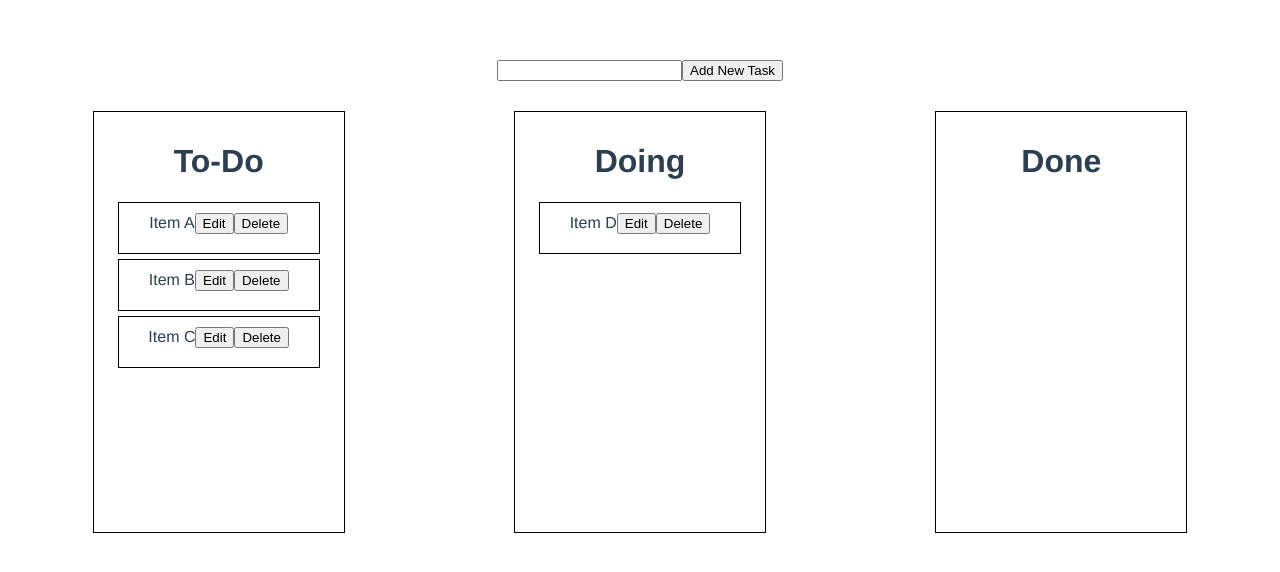
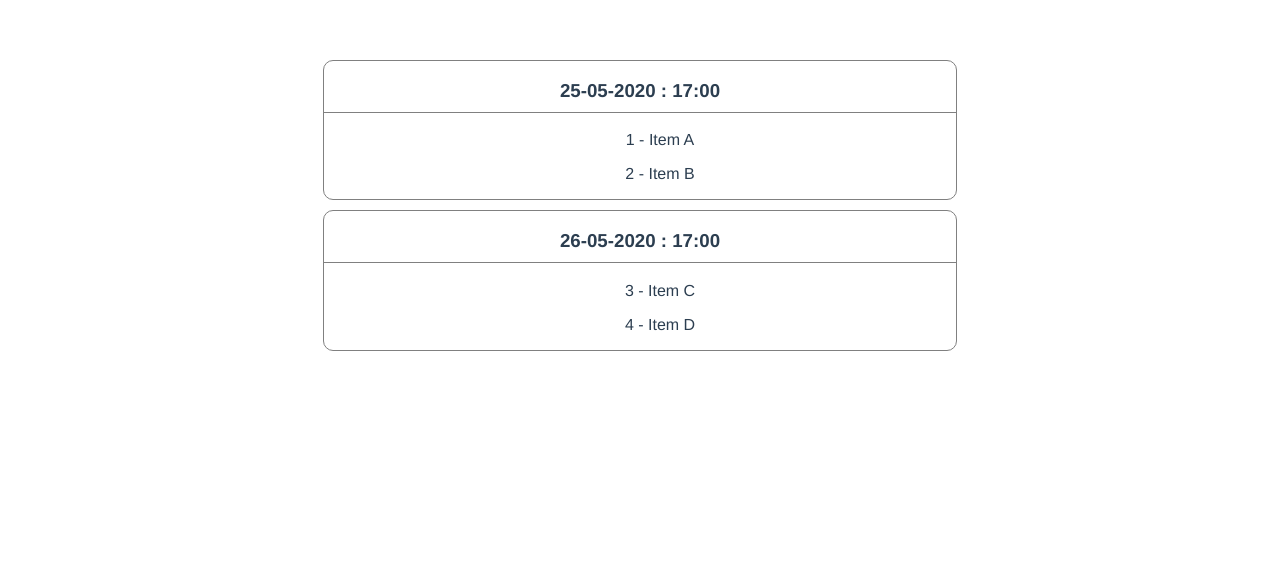
Before and after one commit to maigy256/vue-project, a Vue app: page / in a window 1280 px wide. Shown: the top 572 px of the page. Built offline with nearby package versions, Linux system fonts and the light colour scheme.

Commit message:
Added Props

```diff
--- a/package.json
+++ b/package.json
@@ -9,7 +9,8 @@
   },
   "dependencies": {
     "core-js": "^3.6.4",
-    "vue": "^2.6.11"
+    "vue": "^2.6.11",
+    "vue-router": "^3.2.0"
   },
   "devDependencies": {
     "@vue/cli-plugin-babel": "~4.3.0",
--- a/src/App.vue
+++ b/src/App.vue
@@ -1,16 +1,18 @@
 <template>
   <div id="app">
-    <ToDoPage />
+    <!-- <ToDoPage /> -->
+    <ArchivePage />
   </div>
 </template>
 
 <script>
-import ToDoPage from './pages/ToDoPage.vue'
-
+// import ToDoPage from './pages/ToDoPage.vue'
+import ArchivePage from './pages/ArchivePage.vue'
 export default {
   name: 'App',
   components: {
-    ToDoPage
+    // ToDoPage
+    ArchivePage
   }
 }
 </script>
--- /dev/null
+++ b/src/components/CardList.vue
@@ -0,0 +1,35 @@
+<template>
+    <div class="container">
+        <div class="card" v-for="archive in items" :key="archive.id">
+            <h3>{{archive.date}} : {{archive.time}}</h3>
+            <ul v-for="task in archive.tasks" :key="task.id">
+                <li>{{task.id}} - {{task.title}}</li>
+            </ul>
+        </div>
+    </div>
+</template>
+
+<script>
+export default {
+    name:'CardList',
+    props:['items']
+}
+</script>
+
+<style scoped>
+h3{
+    border-bottom: 1px solid gray;
+    padding-bottom: 10px;
+}
+.card{
+    background-color :#ffffff;
+    width: 50%;
+    height: auto;
+    border: 1px solid gray;
+    border-radius: 10px;
+    margin: 10px auto;
+}
+li{
+    list-style: none;
+}
+</style>
--- /dev/null
+++ b/src/pages/ArchivePage.vue
@@ -0,0 +1,34 @@
+<template>
+    <card-list :items="archives"></card-list>
+</template>
+<script>
+import CardList from '../components/CardList.vue'
+export default {
+    name:'ArchivePage',
+    components:{
+        CardList
+    },
+    data(){
+        return{
+            archives:[
+                {
+                    date:"25-05-2020",
+                    time:"17:00",
+                    tasks:[
+                        {id: 1,title : "Item A" ,status:"done"},
+                        {id: 2,title : "Item B" ,status:"done"}
+                    ]
+                },
+                {
+                    date:"26-05-2020",
+                    time:"17:00",
+                    tasks:[
+                        {id: 3,title : "Item C" ,status:"done"},
+                        {id: 4,title : "Item D" ,status:"done"}
+                    ]
+                }
+            ]
+        }
+    }
+}
+</script>
```
Also changed, not shown: 1 other file (tests, documents, lock files or other folders).
